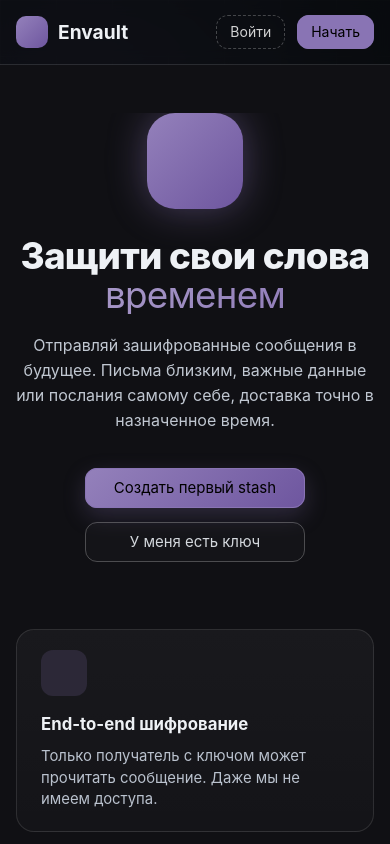
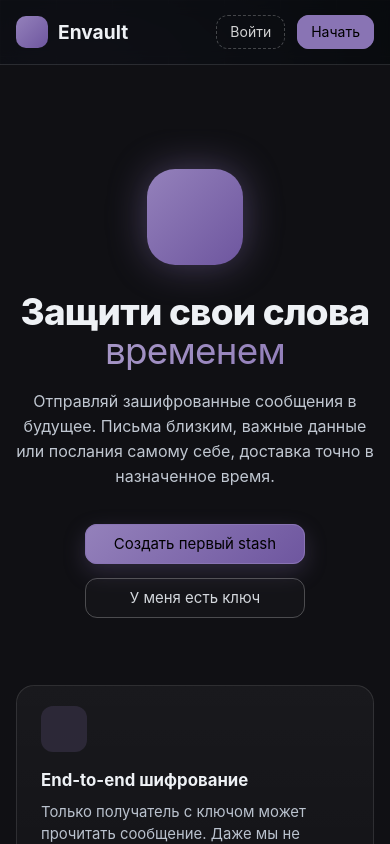
Before and after one commit to uka17/envault_fe, a Vue app: page / in a window 390 px wide. Shown: the top 844 px of the page. Built offline with nearby package versions, Linux system fonts and the light colour scheme; some icons are missing; the HTML template or start-up script is replaced by a standard one.

Commit message:
Fixes logo on home

```diff
--- a/src/views/HomeView.vue
+++ b/src/views/HomeView.vue
@@ -187,11 +187,12 @@ const toSignup = () => router.push("/register");
   min-height: calc(100vh - 128px);
   display: grid;
   place-items: center;
-  padding: 4rem 0 3rem;
+  padding: 1rem 0 3rem;
 }
 
 .hero-content {
   text-align: center;
+  padding-top: 2.5rem;
 }
 
 .hero-lock {
@@ -295,7 +296,7 @@ const toSignup = () => router.push("/register");
 
 @media (max-width: 640px) {
   .hero {
-    padding-top: 3rem;
+    padding-top: 4rem;
   }
 
   :deep(.btn-lg.n-button) {
```
